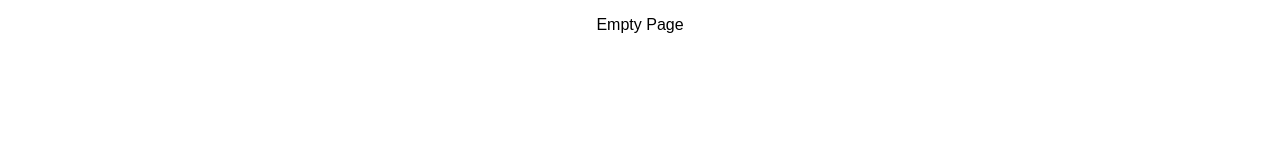
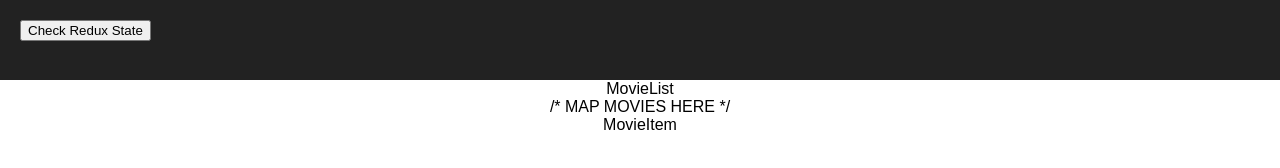
Before and after one commit to tannguyen1024/movie_db_with_sagas, a React app: page / in a window 1280 px wide. Built offline with nearby package versions, Linux system fonts and the light colour scheme.

Commit message:
Template has completed

```diff
--- a/src/components/App/App.css
+++ b/src/components/App/App.css
@@ -5,7 +5,7 @@
 
 .App-header {
   background-color: #222;
-  height: 150px;
+  height: 5vh;
   padding: 20px;
   color: white;
 }
--- a/src/components/App/App.js
+++ b/src/components/App/App.js
@@ -1,15 +1,26 @@
 import React, { Component } from 'react';
 import './App.css';
+import MovieList from '../MovieList/MovieList'
+import {connect} from 'react-redux';
 
 class App extends Component {
+
+  clickRedux = () => {
+    console.log ('reduxState is:',this.props.reduxState);
+  }
+
   // Renders the entire app on the DOM
   render() {
     return (
+      <div>
+        <header className="App-header"><button onClick={this.clickRedux}>Check Redux State</button></header>
       <div className="App">
-        <p>Empty Page</p>
+        <MovieList />
+      </div>
       </div>
     );
   }
 }
 
-export default App;
+const myReduxState = (reduxState) => ({reduxState});
+export default connect(myReduxState)(App);
--- /dev/null
+++ b/src/components/MovieItem/MovieItem.jsx
@@ -0,0 +1,17 @@
+import React, {Component} from 'react';
+
+class MovieItem extends Component {
+
+    render(){
+        return(
+            <div>MovieItem</div>
+        )
+    }
+
+}
+
+/* Choose one of the below*/
+export default MovieItem;
+
+// const putReduxStateOnProps = (reduxState) => ({ reduxState });
+// export default connect(putReduxStateOnProps)(MovieItem);
--- /dev/null
+++ b/src/components/MovieList/MovieList.jsx
@@ -0,0 +1,22 @@
+import React, { Component } from 'react';
+import MovieItem from '../MovieItem/MovieItem'
+
+class MovieList extends Component {
+
+    render() {
+        return (
+            <>
+                <div>MovieList</div>
+                /* MAP MOVIES HERE */
+                <MovieItem />
+            </>
+        )
+    }
+
+}
+
+/* Choose one of the below*/
+export default MovieList;
+
+// const putReduxStateOnProps = (reduxState) => ({ reduxState });
+// export default connect(putReduxStateOnProps)(NAME);
--- a/src/index.js
+++ b/src/index.js
@@ -9,6 +9,8 @@ import { Provider } from 'react-redux';
 import logger from 'redux-logger';
 // Import saga middleware
 import createSagaMiddleware from 'redux-saga';
+import { takeEvery, put } from 'redux-saga/effects';
+import axios from 'axios';
 
 // Create the rootSaga generator function
 function* rootSaga() {
```
Also changed, not shown: src/components/_template/_template.jsx (added, +18 -0 lines), README.md.
